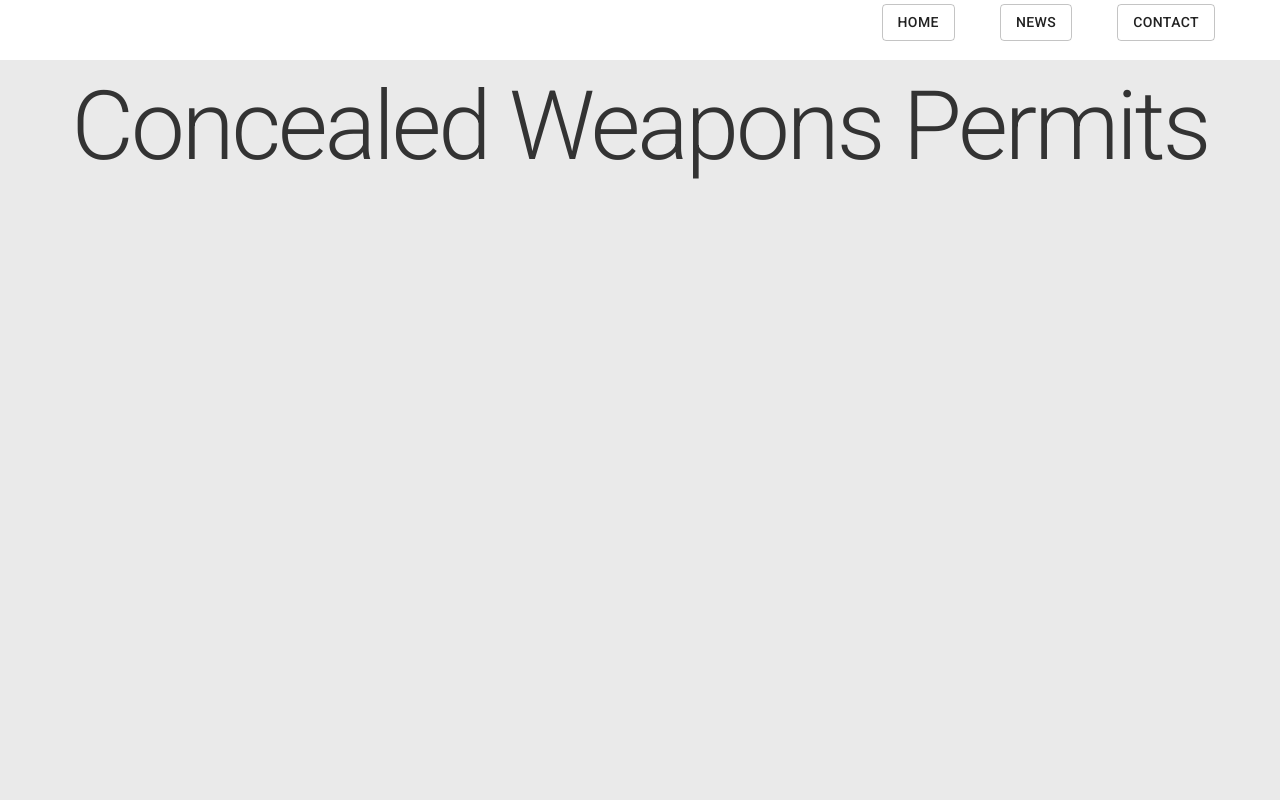
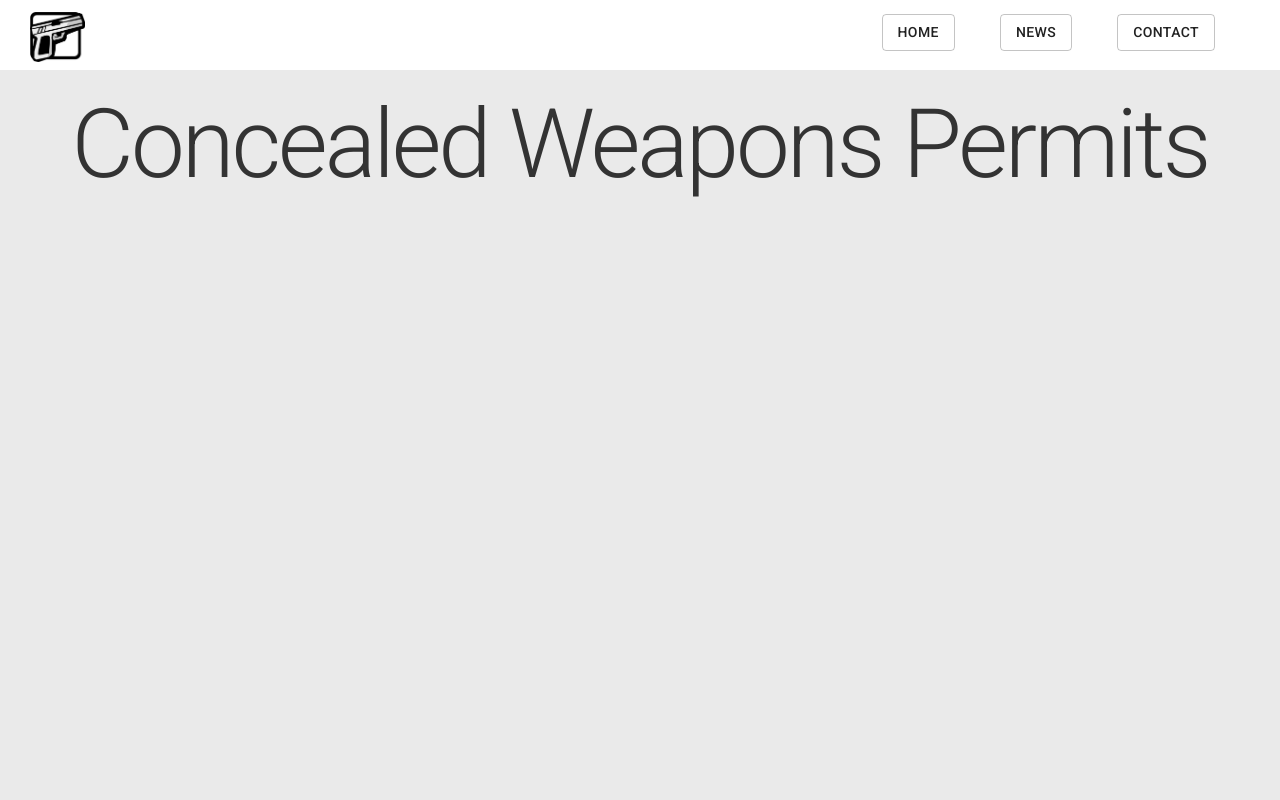
Before and after one commit to kjannette/carry-concealed, a React app: page / in a window 1280 px wide. Shown: the top 800 px of the page. Built offline with nearby package versions, Linux system fonts and the light colour scheme.

Commit message:
Added logo and styling for logo, header

```diff
--- a/src/App.js
+++ b/src/App.js
@@ -2,6 +2,7 @@ import React from 'react';
 import { withStyles, Button } from '@material-ui/core';
 import AppStyles from './Styles/AppStyles';
 import './Styles/MuiOverrides.css'
+import gunIcon from './images/gunIcon.png'
 
 class App extends React.Component {
 
@@ -16,10 +17,19 @@ class App extends React.Component {
         return (
             <>
                 <div className={classes.navContainer}>
-                    <Button className={classes.buttonOne} variant="outlined" href="#home">Home </Button>
-                    <Button variant="outlined" href="#news">News </Button>
-                    <Button variant="outlined" href="#contact">Contact </Button>
+
+                    <div className={classes.navContainerLogo}>
+                        <img className={classes.logo} src={gunIcon}></img>
+                    </div>
+
+                    <div className={classes.navContainerButtons}>
+                        <Button variant="outlined" href="#home">Home </Button>
+                        <Button variant="outlined" href="#news">News </Button>
+                        <Button variant="outlined" href="#contact">Contact </Button>
+                    </div>
+
                 </div>
+
                 <div className={classes.mainContainer}>
                     <div className={classes.mainHeading}>
                         Concealed Weapons Permits
@@ -31,3 +41,7 @@ class App extends React.Component {
 }
 
 export default withStyles(AppStyles)(App);
+
+/*
+    <img className={classes.logo} src={gunIcon}></img>
+*/
--- a/src/Styles/AppStyles.js
+++ b/src/Styles/AppStyles.js
@@ -3,6 +3,11 @@ export default (theme) => ({
     bodyClass: {
         marginLeft: '0px',
         marginRight: '0px',
+    },
+    logo: {
+        height: '50px',
+        marginLeft: '50px',
+        marginTop: '12px',
     },
     mainContainer: {
         backgroundColor: '#eaeaea',
@@ -14,19 +19,18 @@ export default (theme) => ({
         justifyContent: 'center',
         fontFamily: 'Roboto',
         fontSize: '96px',
-        fontWeight: '300',
+        fontWeight: '100',
         letterSpacing: '-3.0px',
-        marginTop: '30px',
+        marginTop: '48px',
         paddingTop: '40px',
     },
       navContainer: {
         backgroundColor: '#fff',
-        display: 'block',
-        height: '60px',
+        display: 'flex',
+        height: '70px',
         fontFamily: 'Roboto',
         fontSize: '20px',
         fontWeight: '400',
-        textAlign: 'right',
         paddingRight: '20px',
         position: 'fixed',
         right: '0px',
@@ -34,8 +38,17 @@ export default (theme) => ({
         width: '100%',
       },
 
-      navLink: {
+      navContainerButtons: {
+        float: 'left',
+        width: '50%',
+        display: 'inline-block',
+        textAlign: 'right',
+      },
 
+      navContainerLogo: {
+        float: 'left',
+        width: '50%',
+        display: 'inline-block',
+        textAlign: 'left',
       }
-
 })
--- a/src/Styles/MuiOverrides.css
+++ b/src/Styles/MuiOverrides.css
@@ -1,4 +1,4 @@
 .MuiButtonBase-root.MuiButton-root {
     margin-right: 45px;
-    margin-top: 4px;
+    margin-top: 14px;
   }
```
Also changed, not shown: src/Images/gunIcon.png (added).
